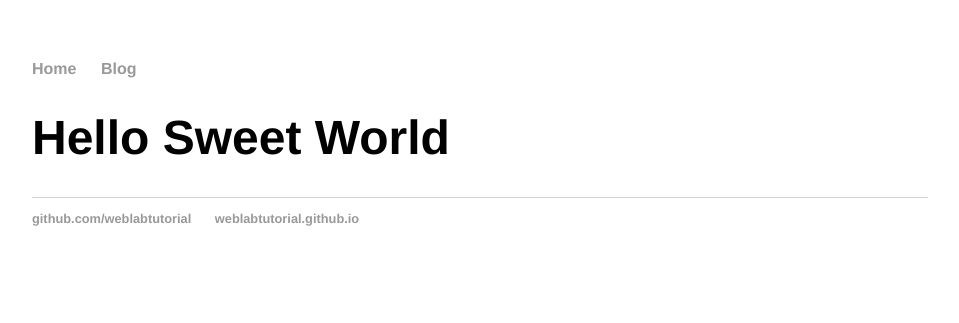
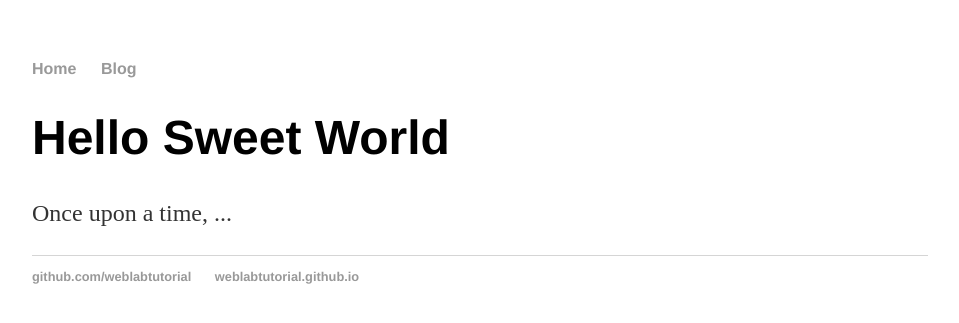
Before and after one commit to nuratamton/nuratamton.github.io, a Jekyll site: the page built from index.html, in a window 1280 px wide. Shown: the top 323 px of the page, without its empty margins (160-1119 px from the left). Built offline with Jekyll 4.4.1, drawn with Linux system fonts in a browser that asks for light colours.

Commit message:
Update index.html

```diff
--- a/index.html
+++ b/index.html
@@ -4,7 +4,5 @@ title: Web Programming
 ---
 <div class = "blurb">
   <h1>Hello Sweet World</h1>
-  <p class = "meta"> {{page.date | date_to_string}} </p>
-  <div class = "post">
-    {{content}}
-  </div>
+  <p> Once upon a time, ... </p>
+</div>
```
